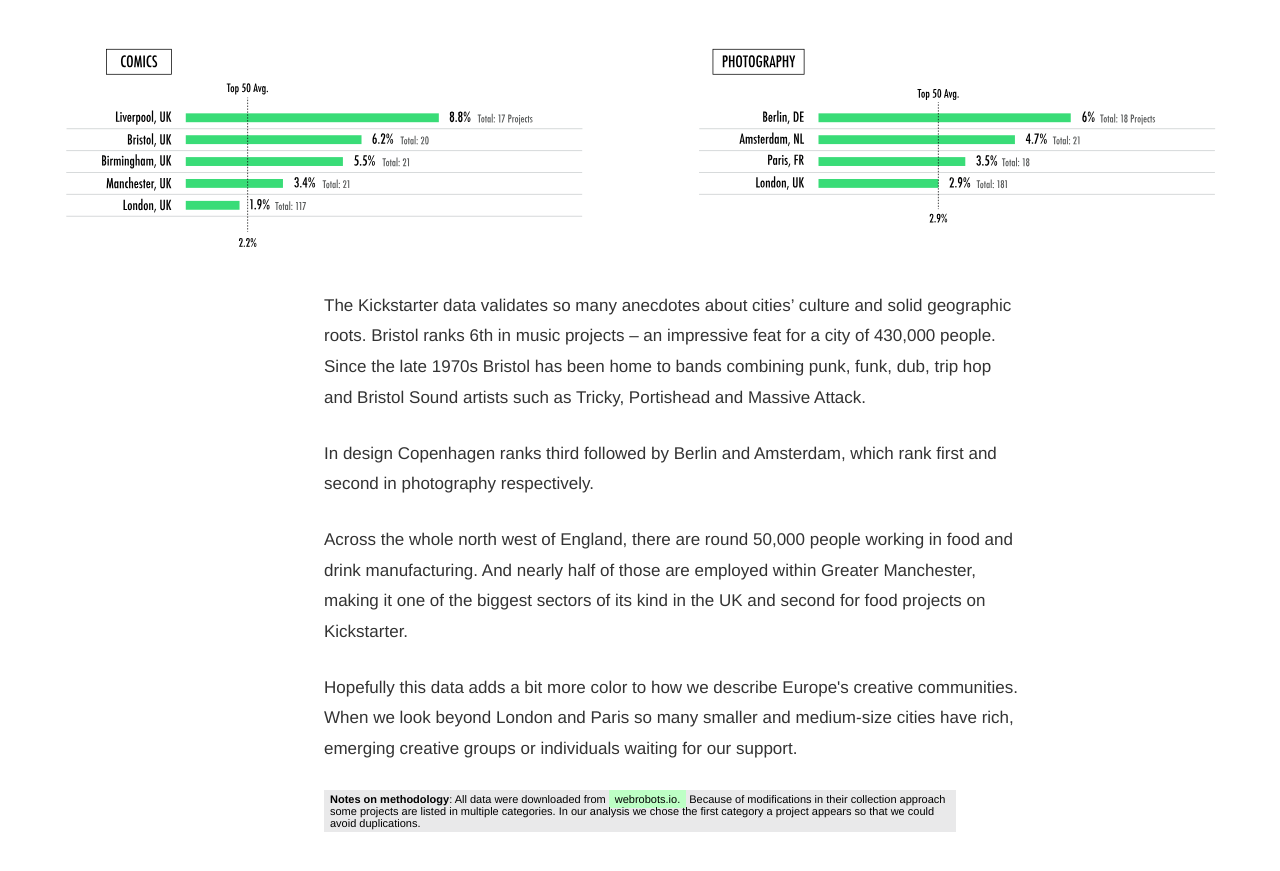
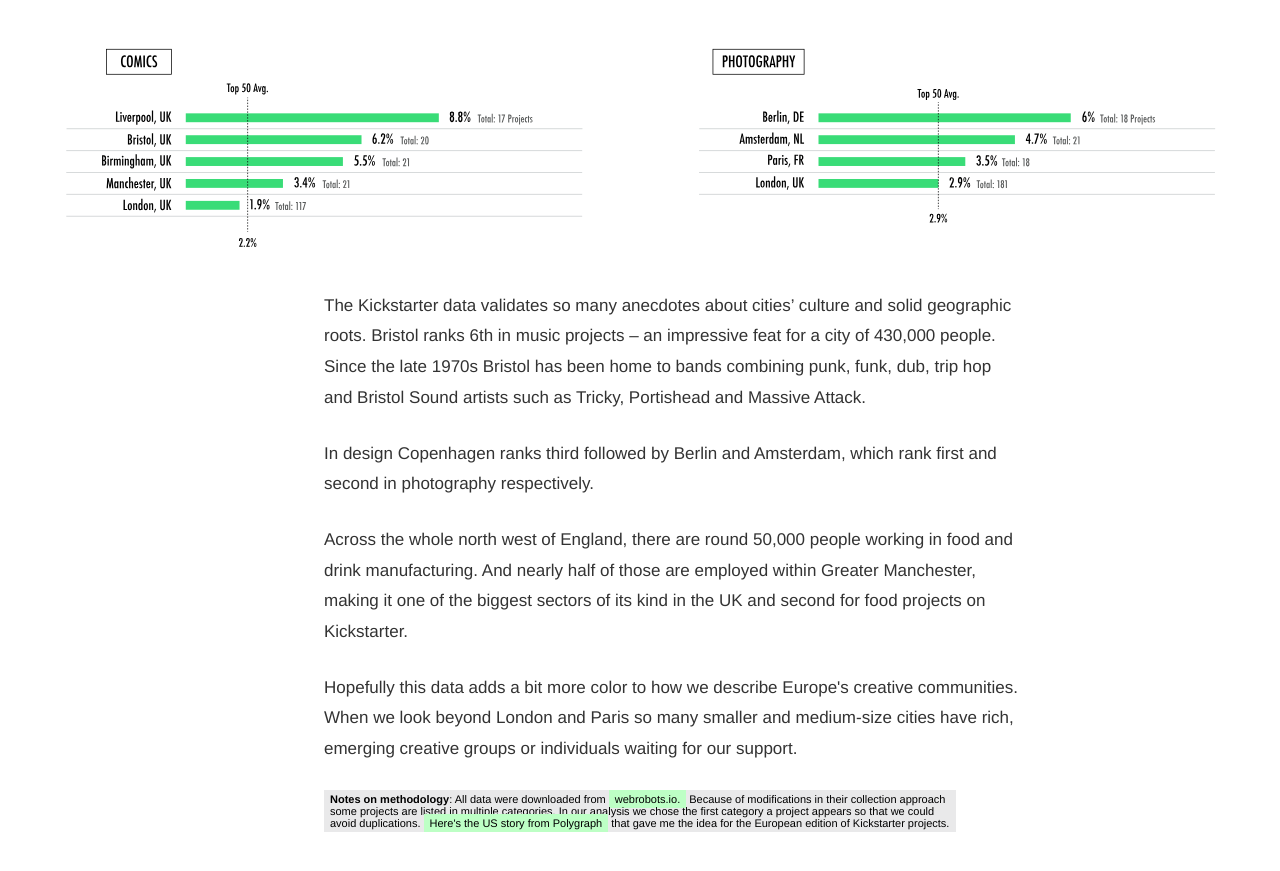
Before and after one commit to 2109Sot/studio-projects, a Jekyll site: the page docs/kickstarter/index.html, which Jekyll copies as it is, in a window 1280 px wide and 900 px high, scrolled down 6892 px. Shown: the top 871 px of the window. Built offline with Jekyll 4.4.1, drawn with Linux system fonts in a browser that asks for light colours.

Commit message:
notes_on_methodology

```diff
--- a/docs/kickstarter/index.html
+++ b/docs/kickstarter/index.html
@@ -221,7 +221,7 @@ a {
     <p>Hopefully this data adds a bit more color to how we describe Europe's creative communities. When we look beyond London and Paris so many smaller and medium-size cities have rich, emerging creative groups or individuals waiting for our support.
 
     <div id="my_footer">
-      <b>Notes on methodology</b>: All data were downloaded from <a href="https://webrobots.io/kickstarter-datasets/">webrobots.io.</a> Because of modifications in their collection approach some projects are listed in multiple categories. In our analysis we chose the first category a project appears so that we could avoid duplications.
+      <b>Notes on methodology</b>: All data were downloaded from <a href="https://webrobots.io/kickstarter-datasets/">webrobots.io.</a> Because of modifications in their collection approach some projects are listed in multiple categories. In our analysis we chose the first category a project appears so that we could avoid duplications. <a href="http://polygraph.cool/kickstarter/">Here's the US story from Polygraph</a> that gave me the idea for the European edition of Kickstarter projects.
     </div>
 
   </div>
```
